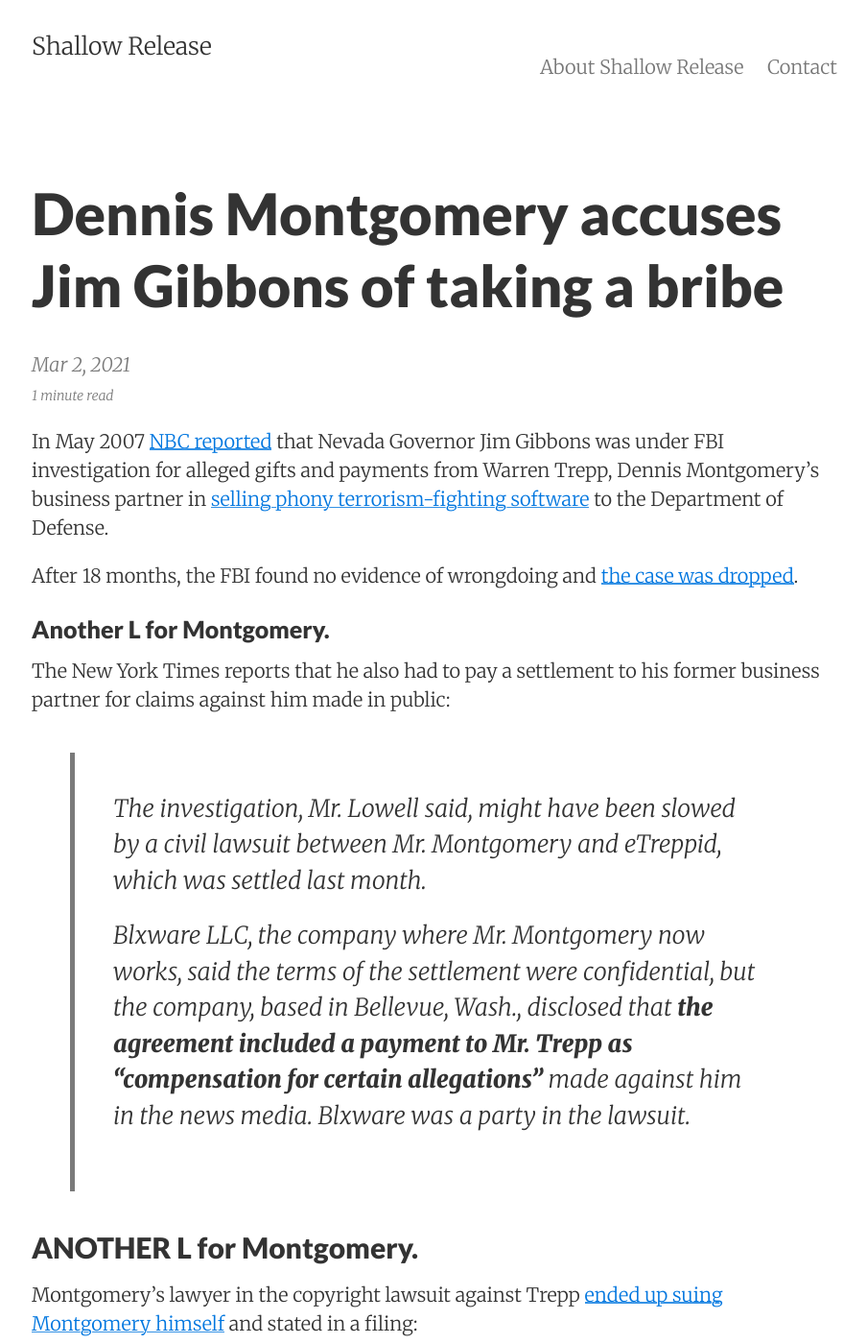
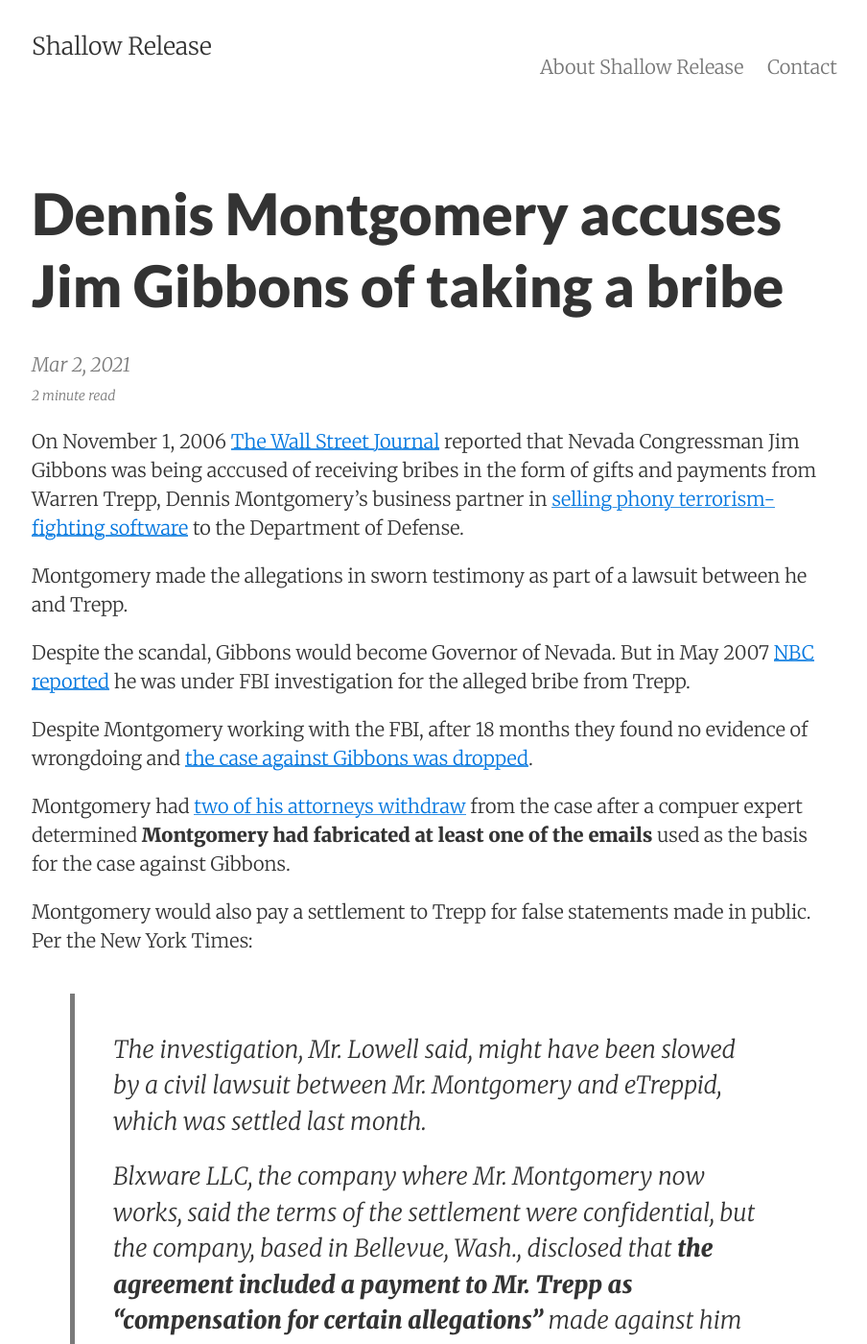
Before and after one commit to thehamr/thehamr.github.io, a Jekyll site: the page built from _posts/2021-03-02-montgomery-accuses-gibbons-of-taking-bribe.md, in a window 1280 px wide and 1400 px high. Shown: the whole window at 96% size, without its empty margins (187-1091 px from the left). Built offline with Jekyll 4.4.1, drawn with Linux system fonts in a browser that asks for light colours; some of the changed text lies outside the part shown.

Commit message:
rewrite one article. fix formatting in another.

```diff
--- a/_posts/2021-03-02-montgomery-accuses-gibbons-of-taking-bribe.md
+++ b/_posts/2021-03-02-montgomery-accuses-gibbons-of-taking-bribe.md
@@ -6,27 +6,39 @@ summary: Somebody's doing the hoaxing.
 categories: hammer scorecard
 ---
 
-In May 2007 [NBC reported](https://www.nbcnews.com/id/wbna18613647) that Nevada Governor Jim Gibbons was under FBI investigation for alleged gifts and payments from Warren Trepp, Dennis Montgomery's business partner in [selling phony terrorism-fighting software](https://www.youtube.com/watch?v=CmDUaK06gl0) to the Department of Defense.
+On November 1, 2006 [The Wall Street Journal](https://www.wsj.com/articles/SB116234941031409783) reported that Nevada Congressman Jim Gibbons was being acccused of receiving bribes in the form of gifts and payments from Warren Trepp, Dennis Montgomery's business partner in [selling phony terrorism-fighting software](https://www.youtube.com/watch?v=CmDUaK06gl0) to the Department of Defense.
 
-After 18 months, the FBI found no evidence of wrongdoing and [the case was dropped](https://www.nytimes.com/2008/11/03/us/03nevada.html).
+Montgomery made the allegations in sworn testimony as part of a lawsuit between he and Trepp.
 
-### Another L for Montgomery.
+Despite the scandal, Gibbons would become Governor of Nevada. But in May 2007 [NBC reported](https://www.nbcnews.com/id/wbna18613647) he was under FBI investigation for the alleged bribe from Trepp.
 
-The New York Times reports that he also had to pay a settlement to his former business partner for claims against him made in public:
+Despite Montgomery working with the FBI, after 18 months they found no evidence of wrongdoing and [the case against Gibbons was dropped](https://www.nytimes.com/2008/11/03/us/03nevada.html).
+
+Montgomery had [two of his attorneys withdraw](https://www.reviewjournal.com/news/governor-says-truth-coming-out/) from the case after a compuer expert determined **Montgomery had fabricated at least one of the emails** used as the basis for the case against Gibbons.
+
+Montgomery would also pay a settlement to Trepp for false statements made in public. Per the New York Times:
 
 > The investigation, Mr. Lowell said, might have been slowed by a civil lawsuit between Mr. Montgomery and eTreppid, which was settled last month.
 >
 > Blxware LLC, the company where Mr. Montgomery now works, said the terms of the settlement were confidential, but the company, based in Bellevue, Wash., disclosed that **the agreement included a payment to Mr. Trepp as “compensation for certain allegations”** made against him in the news media. Blxware was a party in the lawsuit.
 
-## ANOTHER L for Montgomery.
-
-Montgomery's lawyer in the copyright lawsuit against Trepp [ended up suing Montgomery himself](https://talkingpointsmemo.com/muckraker/img-src-http-www-tpmmuckraker-com-images-gibbons1-jpg-vspace-5-hspace-5-align-left-gibbons-accuser-called-pathological-liar) and stated in a filing:
+Montgomery's own lawyer in the Trepp suit [ended up suing Montgomery himself](https://talkingpointsmemo.com/muckraker/img-src-http-www-tpmmuckraker-com-images-gibbons1-jpg-vspace-5-hspace-5-align-left-gibbons-accuser-called-pathological-liar) and stated in a filing:
 
 > “Montgomery has told me so many different lies about so many things, it is virtually impossible to determine the ‘true facts,’ let alone what parts of his statements are outright false, partially false, misleading or have grains of truth…”
 >
 > “He is a perfect example of the principle that if you tell a big enough lie, people will believe you.”
 
+So to recap, Montgomery was found to have:
 
+- Defamed his former partner.
+- Made false bribery accusations.
+- Fabricated evidence.
+- Had two lawyers quit due to fabricated evidence.
+- Had another lawyer sue him and call him a habitual liar.
+
+If you're keeping score, that's 5 Ls for Montgomery and zero for everyone else. And every story about Montgomery seems to go the same way.
+
+Yet he still has considerable influence, somehow.
 
 As a reminder, some 13 years later he would be back in the spotlight as the source behind the scam election fraud propaganda pushed by Sidney Powell, Michael Flynn, Patrick Byrne and many others.
 
```
Also changed, not shown: _posts/2021-03-01-dennis-montgomery-man-who-conned-pentagon-december-2003-terror-hoax.md (+2 -0 lines).
